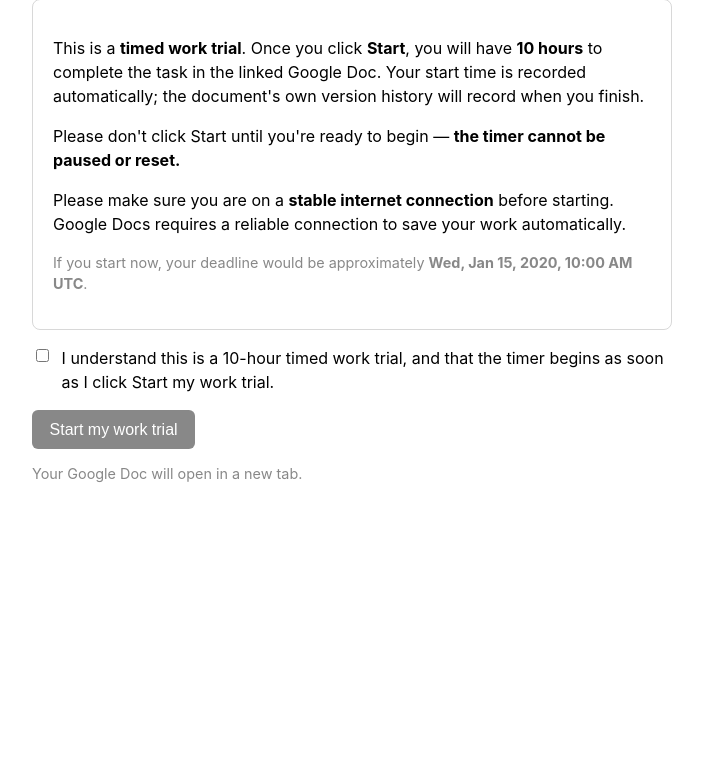
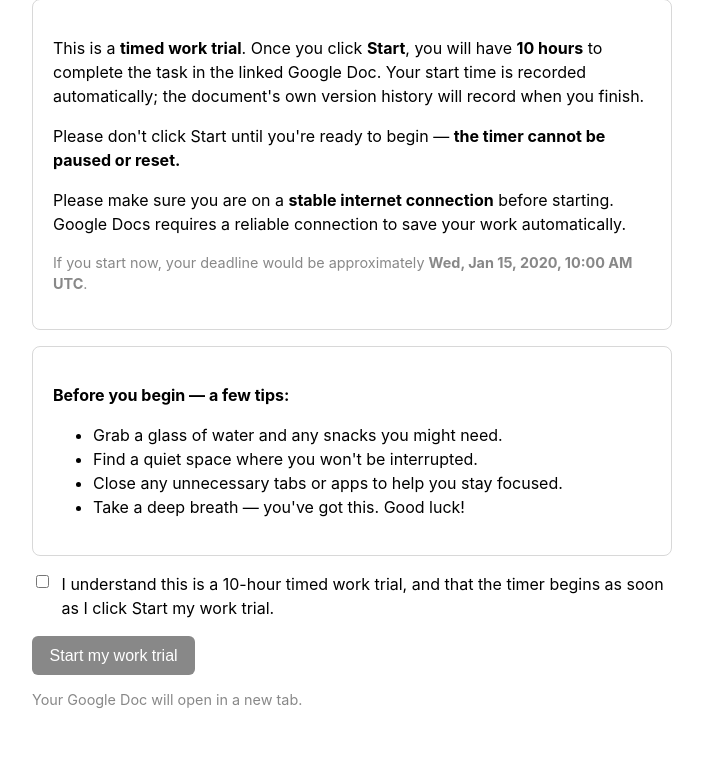
Before and after one commit to rtcharity/worktester, a Flask app: template templates/start.html in a window 1280 px wide. Shown: the part 105-864 px from the top of the page, without its empty margins (288-991 px from the left). Before the commit the page ends 587 px from the top, so only its background shows below. Run offline with Flask 3, Linux system fonts and the light colour scheme; the template is opened without the code that fills it: most values are stand-ins (such as "Sample title", 1, 10 or a date in 2020); parts of the project's set-up code (start-up, migrations or seed data) failed here and were passed over.

Commit message:
Add a before you begin tip

```diff
--- a/templates/start.html
+++ b/templates/start.html
@@ -19,6 +19,16 @@
        <strong><time class="localtime" datetime="{{ projected_deadline | utciso }}">{{ projected_deadline | localtime }}</time></strong>.</p>
   </div>
 
+  <div class="card">
+    <p><strong>Before you begin — a few tips:</strong></p>
+    <ul>
+      <li>Grab a glass of water and any snacks you might need.</li>
+      <li>Find a quiet space where you won't be interrupted.</li>
+      <li>Close any unnecessary tabs or apps to help you stay focused.</li>
+      <li>Take a deep breath — you've got this. Good luck!</li>
+    </ul>
+  </div>
+
   <form method="post" action="{{ url_for('trial_start', token=candidate.token) }}">
     <label class="ack">
       <input type="checkbox" name="acknowledged" id="ack" required>
```
